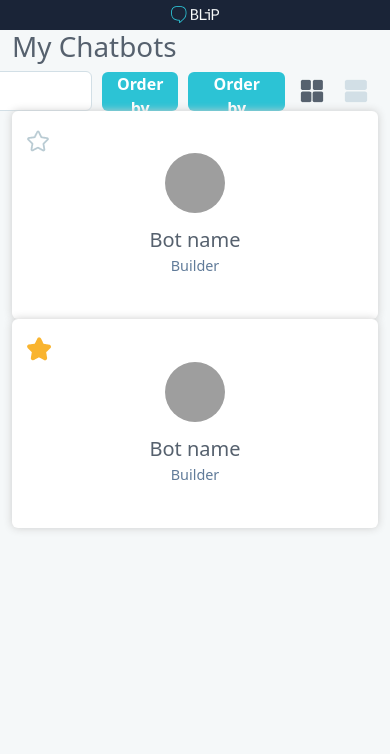
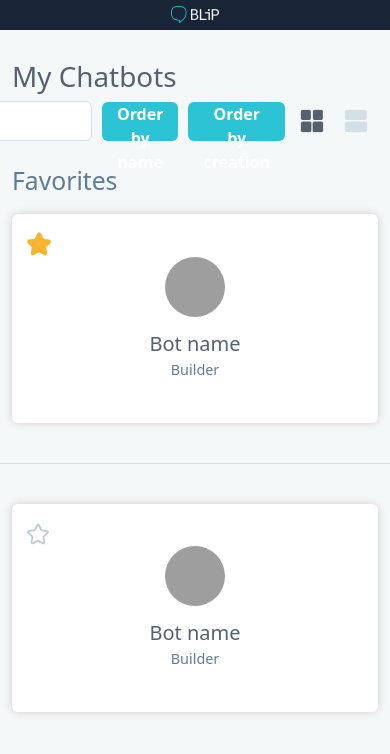
Before and after one commit to govijuan/test-take, a React (Create React App) app: page / in a window 390 px wide. Shown: the top 754 px of the page. Built offline with nearby package versions, Linux system fonts and the light colour scheme; grey boxes are pictures that could not be loaded.

Commit message:
Adding styles to the cards wrappings in the cards layout of the Bots List page.
Still responsive design not tested nor adjusted

```diff
--- a/src/components/organisms/Cards/Cards.styles.ts
+++ b/src/components/organisms/Cards/Cards.styles.ts
@@ -1,7 +1,25 @@
 import styled from "styled-components";
 import { Row } from 'react-bootstrap'
 
-const CardStyles = styled(Row)`
+const CardsStyles = styled.div`
+    padding: 25px 0 15px;
+`
+
+export const CardsRow = styled(Row)`
 
 `
-export default CardStyles
+
+export const CardsWrap = styled(CardsRow)`
+    padding: ${ props => props.theme.cardsRowPadding } 0 10px;
+    border-top: 1px solid ${ props => props.theme.linesColor };
+`
+
+export const FavWrap = styled(CardsRow)`
+    padding: 10px 0 ${ props => props.theme.cardsRowPadding };
+`
+
+export const FavTitle = styled.h2`
+    color: ${ props => props.theme.txtLightColor };
+    text-align: left;
+`
+export default CardsStyles
--- a/src/components/organisms/Cards/Cards.tsx
+++ b/src/components/organisms/Cards/Cards.tsx
@@ -1,14 +1,23 @@
 import React from "react"
-import CardStyles from "./Cards.styles"
+import CardsStyles, { CardsRow, CardsWrap, FavWrap, FavTitle  } from "./Cards.styles"
 import BotCard from "../../molecules/BotCard/BotCard"
 
 const Cards = (props: CardsProps) => {
     const { botsList } = props
     return (
-        <CardStyles>
-            <BotCard favorite={false} name='Bot name' shortName='Builder'/>
-            <BotCard favorite={true} name='Bot name' shortName='Builder'/>
-        </CardStyles>
+        <CardsStyles>
+            <CardsRow>
+                <FavTitle>Favorites</FavTitle>
+            </CardsRow>
+            <FavWrap>
+                <BotCard favorite={true} name='Bot name' shortName='Builder'/>
+            </FavWrap>
+            <CardsWrap>
+                <BotCard favorite={false} name='Bot name' shortName='Builder'/>
+
+            </CardsWrap>
+        </CardsStyles>
+
     )
 }
 
--- a/src/components/pages/Content/Content.styles.ts
+++ b/src/components/pages/Content/Content.styles.ts
@@ -3,6 +3,7 @@ import styled from 'styled-components';
 const StyledContent = styled.main`
     background-color: #F5F8F9;
     height: 100vh;
+    padding: 30px 0;
 `
 
 export default StyledContent
--- a/src/components/theme/Theme.ts
+++ b/src/components/theme/Theme.ts
@@ -5,5 +5,6 @@ export const Theme = {
     BoxBoderRadius: "6px",
     txtLightColor: "#607B99",
     headerHeight: "30px",
-    linesColor: "#D2DFE6"
+    linesColor: "#D2DFE6",
+    cardsRowPadding: "40px",
 }
```
